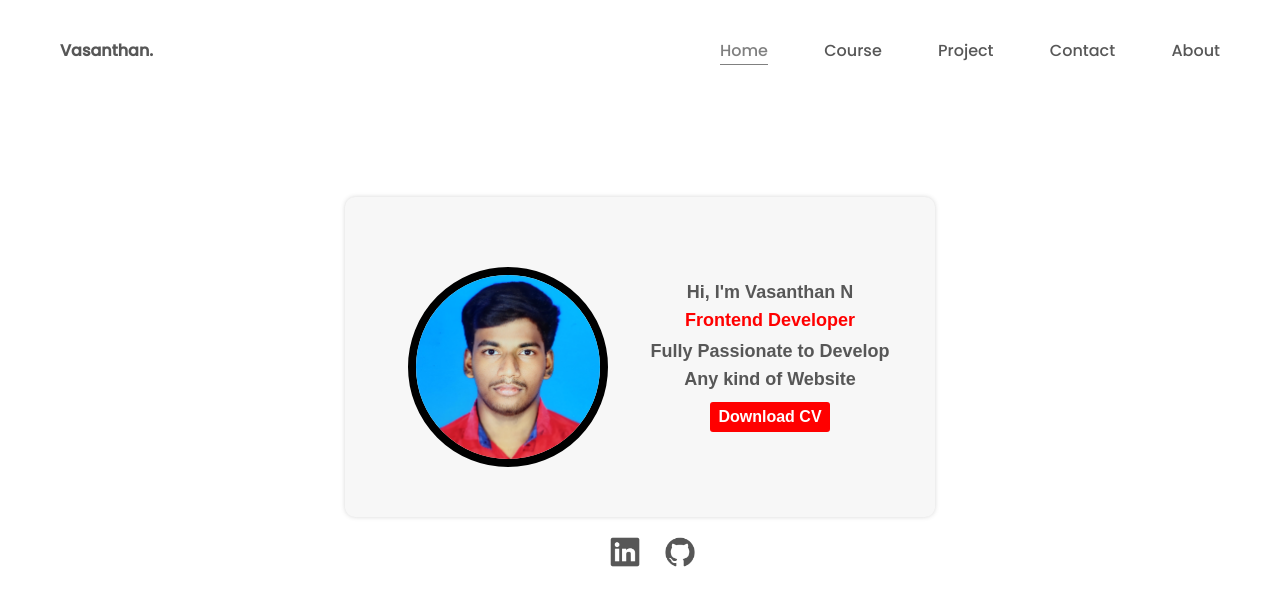
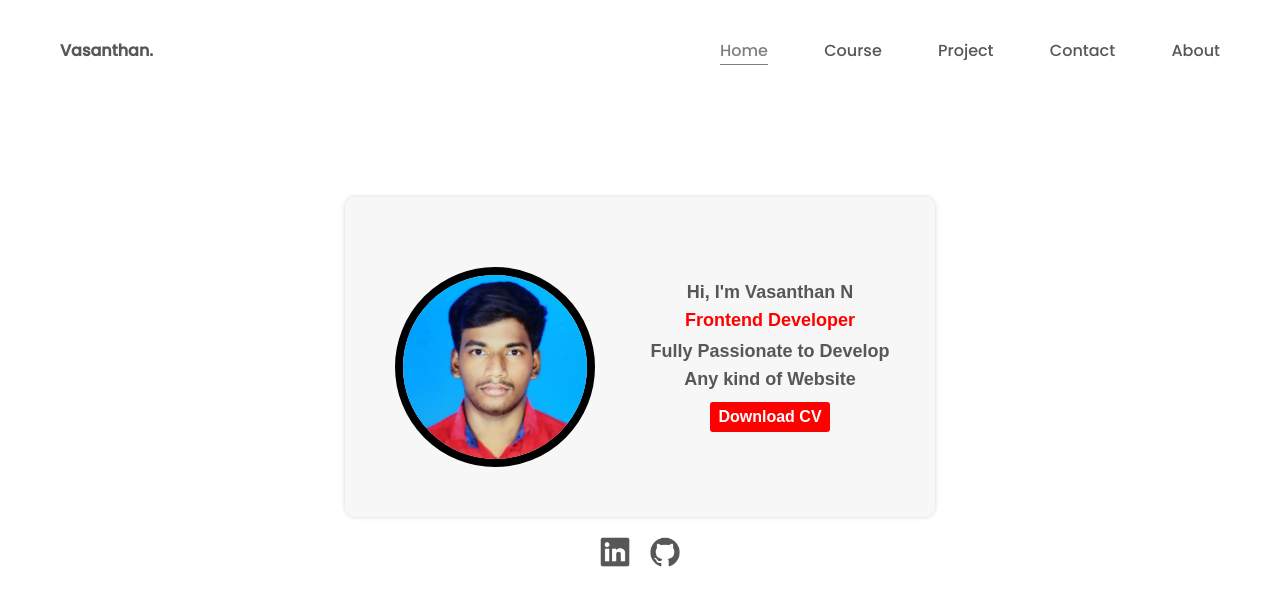
Before and after one commit to vasanthan3/Portfolio, a plain HTML site: page index.html in a window 1280 px wide. Drawn offline with Linux system fonts and the light colour scheme.

Commit message:
image gap

```diff
--- a/style/index.css
+++ b/style/index.css
@@ -69,12 +69,12 @@ button{
   flex-direction: row;
   justify-content: space-between;
   align-items: center;
+  gap: 20px;
 }
 
 img{
   height: 30px;
   margin-top: 20px;
-  margin-left: 25px;
 }
 
 @media (max-width:650px){
```
